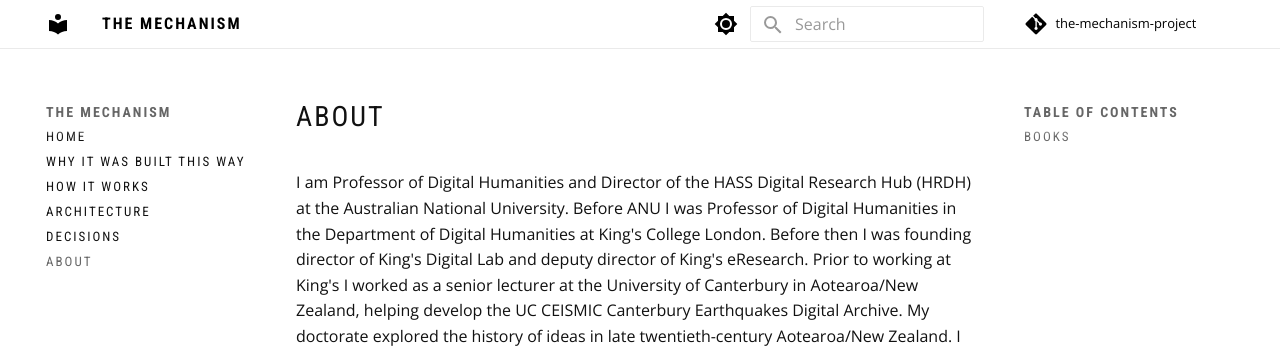
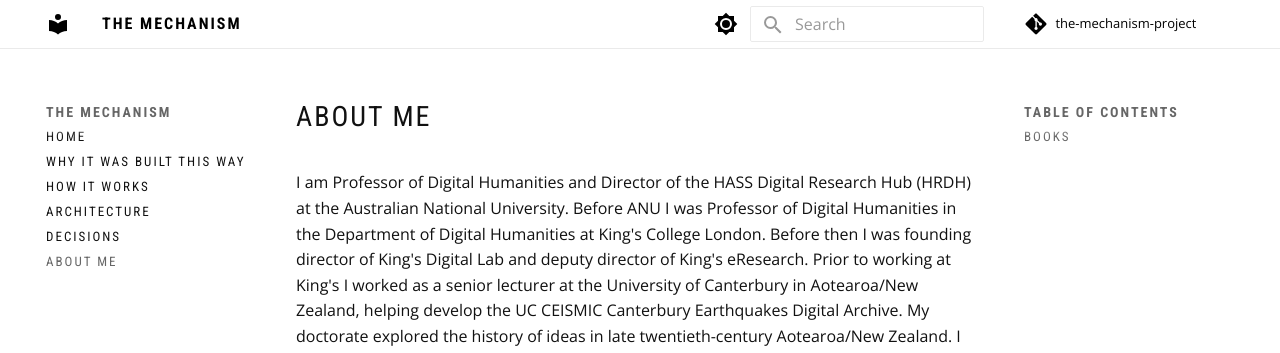
Before and after one commit to jamessmithies/the-mechanism-project, an MkDocs documentation site: the page built from docs/about.md, in a window 1280 px wide and 1103 px high. Shown: the top 353 px of the window. Built offline with MkDocs 1.6.1 and Material for MkDocs 9.7.7, drawn with Linux system fonts in a browser that asks for light colours; comment, search, counter and statistics services are not loaded.

Commit message:
Title change

```diff
--- a/docs/about.md
+++ b/docs/about.md
@@ -1,4 +1,4 @@
-# About
+# About Me
 
 I am Professor of Digital Humanities and Director of the HASS Digital Research Hub (HRDH) at the
 Australian National University. Before ANU I was Professor of Digital Humanities in the Department
--- a/mkdocs.yml
+++ b/mkdocs.yml
@@ -53,4 +53,4 @@
   - How it works: how-it-works.md
   - Architecture: architecture.md
   - Decisions: decisions.md
-  - About: about.md
+  - About Me: about.md
```
